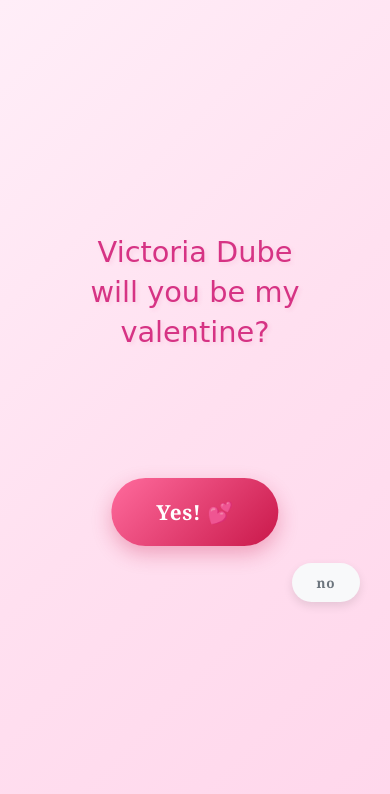
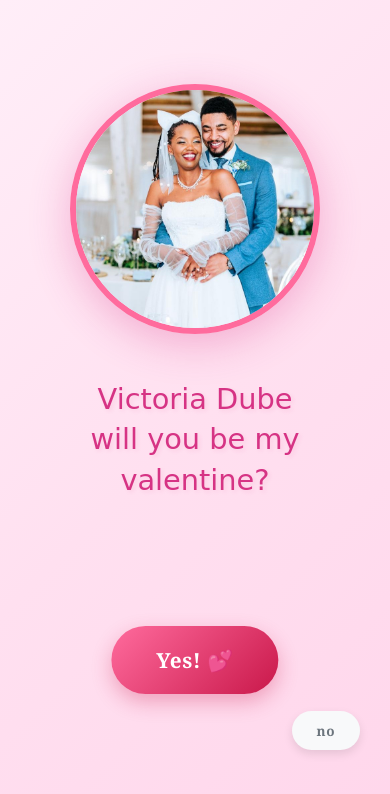
Before and after one commit to dunkin-dee/vdub, a plain HTML site: page index.html in a window 390 px wide. Drawn offline with Linux system fonts and the light colour scheme.

Commit message:
added image and cleaned up gifs

```diff
--- a/index.html
+++ b/index.html
@@ -29,6 +29,26 @@
             position: relative;
         }
 
+        .photo-container {
+            margin-bottom: 40px;
+            animation: fadeIn 1s ease-in;
+        }
+
+        .photo-container img {
+            max-width: 100%;
+            width: 300px;
+            height: 300px;
+            object-fit: cover;
+            border-radius: 50%;
+            border: 6px solid #ff6b9d;
+            box-shadow: 0 10px 40px rgba(214, 51, 132, 0.3);
+            transition: transform 0.3s ease;
+        }
+
+        .photo-container img:hover {
+            transform: scale(1.05);
+        }
+
         h1 {
             font-size: clamp(1.8rem, 5vw, 3.5rem);
             color: #d63384;
@@ -37,6 +57,13 @@
             line-height: 1.4;
             text-shadow: 2px 2px 4px rgba(214, 51, 132, 0.1);
             font-family: 'Brush Script MT', cursive, 'Georgia', serif;
+        }
+
+        @media (max-width: 500px) {
+            .photo-container img {
+                width: 250px;
+                height: 250px;
+            }
         }
 
         .question-section {
@@ -203,6 +230,9 @@
 </head>
 <body>
     <div class="container">
+        <div class="photo-container">
+            <img src="img1.jpg" alt="Us together 💕">
+        </div>
         <div class="question-section" id="questionSection">
             <h1>Victoria Dube<br>will you be my valentine?</h1>
             <div class="buttons-container">
@@ -215,6 +245,8 @@
             <h2>Yay! 🎉💕</h2>
             <img id="celebrationGif" src="" alt="Celebration!">
             <p>I'm so happy! 💖</p>
+            <p>Get ready for cuddles</p>
+            <p>and a cozy home date this Saturday</p>
         </div>
     </div>
 
@@ -230,16 +262,10 @@
 
         // Array of celebration GIF URLs from Giphy
         const celebrationGifs = [
-            'https://media.giphy.com/media/g9582DNuQppxC/giphy.gif',
-            'https://media.giphy.com/media/artj92V8o75VPL7AeQ/giphy.gif',
             'https://media.giphy.com/media/l0MYt5jPR6QX5pnqM/giphy.gif',
-            'https://media.giphy.com/media/26tknCqiJrBQG6bxC/giphy.gif',
-            'https://media.giphy.com/media/3oKIPu1AxMWB2xlwl2/giphy.gif',
             'https://media.giphy.com/media/LZElUsjl1Bu6c/giphy.gif',
             'https://media.giphy.com/media/KYElw07kzDspaBOwf9/giphy.gif',
-            'https://media.giphy.com/media/kyLYXonQYYfwYDIeZl/giphy.gif',
-            'https://media.giphy.com/media/l0Iy69RBwtdmvwkIo/giphy.gif',
-            'https://media.giphy.com/media/VgU0hXkGyCePnLLfHJ/giphy.gif'
+            'https://media.giphy.com/media/kyLYXonQYYfwYDIeZl/giphy.gif'
         ];
 
         // Make "no" button swim away
@@ -290,7 +316,9 @@
         yesBtn.addEventListener('click', celebrate);
 
         function celebrate() {
+            const photoContainer = document.querySelector('.photo-container');
             questionSection.style.display = 'none';
+            photoContainer.style.display = 'none';
             celebration.classList.add('active');
 
             // Select random celebration GIF
```
Also changed, not shown: img1.jpg (added).
